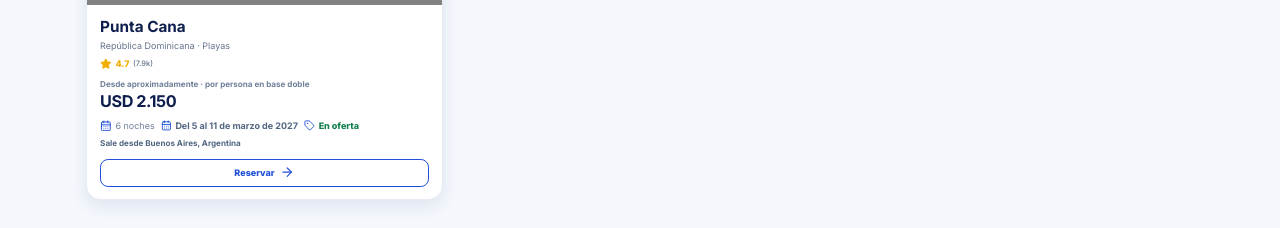
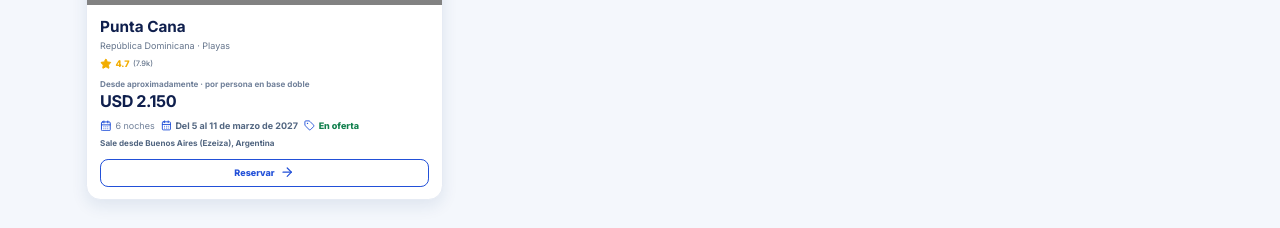
Before and after one commit to nico-cesolari/mundoglobal-travel, a React (Vite) app: page / in a window 1280 px wide. Shown: the part 1720-1948 px from the top of the page. Built offline with nearby package versions, Linux system fonts and the light colour scheme; grey boxes are pictures that could not be loaded.

Commit message:
Show Ezeiza explicitly for all air departures

```diff
--- a/src/App.tsx
+++ b/src/App.tsx
@@ -33,13 +33,13 @@ type BookingPassenger = { fullName: string; documentNumber: string; birthDate: s
 type SavedPassenger = BookingPassenger & { id: string; contactEmail?: string; contactPhone?: string; };
 type IncomeEntry = { id: number; reference: string; packageId?: number; client: string; contactEmail?: string; contactPhone?: string; destination?: string; departureCity?: string; departureDate?: string; returnDate?: string; amount: number; currency?: string; method: string; status: "Acreditado" | "Pendiente"; reservationStatus?: "Confirmada" | "Cancelada"; cancellationDate?: string; date: string; createdAt?: string; travelers?: number; nights?: number; passengers?: BookingPassenger[]; };
 const packages: Package[] = [
-  { id: 1, name: "Cancún", country: "México", category: "Playas", tripType: "Turismo", price: 2725, currency: "USD", priceApproximate: true, rating: 4.8, reviews: "12.5k", days: 7, departureCity: "Buenos Aires, Argentina", departureDate: "2027-01-15", returnDate: "2027-01-21", tag: "Más elegido", image: "/images/cancun.jpg", focalPoint: {x:52,y:48}, hotelName: "Hotel Riu Cancun", hotelLocation: "Boulevard Kukulcan, Zona Hotelera, Cancún, México", hotelImage: "https://images.unsplash.com/photo-1566073771259-6a8506099945?auto=format&fit=crop&w=1200&q=85", transferIncluded: true, description: "Playas de arena blanca, aguas turquesas y resorts All Inclusive para desconectar de todo." },
-  { id: 4, name: "Roma", country: "Italia", category: "Cultura", tripType: "Turismo", price: 2450, currency: "USD", priceApproximate: true, rating: 4.7, reviews: "8.2k", days: 8, departureCity: "Buenos Aires, Argentina", departureDate: "2027-04-03", returnDate: "2027-04-10", image: "/images/roma.jpg", focalPoint: {x:50,y:50}, hotelName: "Hotel Artemide", hotelLocation: "Via Nazionale 22, Roma, Italia", hotelImage: "https://images.unsplash.com/photo-1542314831-068cd1dbfeeb?auto=format&fit=crop&w=1200&q=85", transferIncluded: false, description: "Historia, arquitectura y sabores italianos en una ciudad que nunca deja de sorprender." },
-  { id: 5, name: "Nueva York", country: "Estados Unidos", category: "Ciudades", tripType: "Turismo", price: 2250, currency: "USD", priceApproximate: true, rating: 4.8, reviews: "11.1k", days: 6, departureCity: "Buenos Aires, Argentina", departureDate: "2027-05-12", returnDate: "2027-05-17", image: "/images/nueva-york.jpg", focalPoint: {x:50,y:50}, hotelName: "Hotel Edison", hotelLocation: "228 West 47th Street, New York, Estados Unidos", hotelImage: "https://images.unsplash.com/photo-1551882547-ff40c63fe5fa?auto=format&fit=crop&w=1200&q=85", transferIncluded: true, description: "Descubrí la ciudad que nunca duerme, sus barrios, espectáculos y gastronomía." },
-  { id: 6, name: "Punta Cana", country: "República Dominicana", category: "Playas", tripType: "Turismo", price: 2150, currency: "USD", priceApproximate: true, rating: 4.7, reviews: "7.9k", days: 7, departureCity: "Buenos Aires, Argentina", departureDate: "2027-03-05", returnDate: "2027-03-11", tag: "¡Oferta!", image: "/images/punta-cana.jpg", focalPoint: {x:50,y:50}, hotelName: "Barceló Bávaro Palace", hotelLocation: "Playa Bávaro, Punta Cana, República Dominicana", hotelImage: "https://images.unsplash.com/photo-1571896349842-33c89424de2d?auto=format&fit=crop&w=1200&q=85", transferIncluded: true, description: "Un paraíso caribeño con resorts frente al mar y servicio All Inclusive." },
+  { id: 1, name: "Cancún", country: "México", category: "Playas", tripType: "Turismo", price: 2725, currency: "USD", priceApproximate: true, rating: 4.8, reviews: "12.5k", days: 7, departureCity: "Buenos Aires (Ezeiza), Argentina", departureDate: "2027-01-15", returnDate: "2027-01-21", tag: "Más elegido", image: "/images/cancun.jpg", focalPoint: {x:52,y:48}, hotelName: "Hotel Riu Cancun", hotelLocation: "Boulevard Kukulcan, Zona Hotelera, Cancún, México", hotelImage: "https://images.unsplash.com/photo-1566073771259-6a8506099945?auto=format&fit=crop&w=1200&q=85", transferIncluded: true, description: "Playas de arena blanca, aguas turquesas y resorts All Inclusive para desconectar de todo." },
+  { id: 4, name: "Roma", country: "Italia", category: "Cultura", tripType: "Turismo", price: 2450, currency: "USD", priceApproximate: true, rating: 4.7, reviews: "8.2k", days: 8, departureCity: "Buenos Aires (Ezeiza), Argentina", departureDate: "2027-04-03", returnDate: "2027-04-10", image: "/images/roma.jpg", focalPoint: {x:50,y:50}, hotelName: "Hotel Artemide", hotelLocation: "Via Nazionale 22, Roma, Italia", hotelImage: "https://images.unsplash.com/photo-1542314831-068cd1dbfeeb?auto=format&fit=crop&w=1200&q=85", transferIncluded: false, description: "Historia, arquitectura y sabores italianos en una ciudad que nunca deja de sorprender." },
+  { id: 5, name: "Nueva York", country: "Estados Unidos", category: "Ciudades", tripType: "Turismo", price: 2250, currency: "USD", priceApproximate: true, rating: 4.8, reviews: "11.1k", days: 6, departureCity: "Buenos Aires (Ezeiza), Argentina", departureDate: "2027-05-12", returnDate: "2027-05-17", image: "/images/nueva-york.jpg", focalPoint: {x:50,y:50}, hotelName: "Hotel Edison", hotelLocation: "228 West 47th Street, New York, Estados Unidos", hotelImage: "https://images.unsplash.com/photo-1551882547-ff40c63fe5fa?auto=format&fit=crop&w=1200&q=85", transferIncluded: true, description: "Descubrí la ciudad que nunca duerme, sus barrios, espectáculos y gastronomía." },
+  { id: 6, name: "Punta Cana", country: "República Dominicana", category: "Playas", tripType: "Turismo", price: 2150, currency: "USD", priceApproximate: true, rating: 4.7, reviews: "7.9k", days: 7, departureCity: "Buenos Aires (Ezeiza), Argentina", departureDate: "2027-03-05", returnDate: "2027-03-11", tag: "¡Oferta!", image: "/images/punta-cana.jpg", focalPoint: {x:50,y:50}, hotelName: "Barceló Bávaro Palace", hotelLocation: "Playa Bávaro, Punta Cana, República Dominicana", hotelImage: "https://images.unsplash.com/photo-1571896349842-33c89424de2d?auto=format&fit=crop&w=1200&q=85", transferIncluded: true, description: "Un paraíso caribeño con resorts frente al mar y servicio All Inclusive." },
   { id: 7, name: "Camboriú", country: "Brasil", category: "Playas", tripType: "Turismo", price: 795, currency: "USD", priceApproximate: true, rating: 4.8, reviews: "6.8k", days: 8, nights: 7, departureCity: "Córdoba, Argentina", departureDate: "2027-01-07", returnDate: "2027-01-14", image: "/images/camboriu.png", focalPoint: {x:50,y:50}, hotelName: "Hotel Vieiras", hotelLocation: "Balneário Camboriú, Santa Catarina, Brasil", hotelImage: "https://images.unsplash.com/photo-1564501049412-61c2a3083791?auto=format&fit=crop&w=1200&q=85", includes: [{ icon: "bus", title: "Transporte terrestre ida y vuelta", description: "Salida grupal desde Córdoba en servicio de bus, sujeto a confirmación del operador." }, { icon: "hotel", title: "Hotel Vieiras · 7 noches", description: "Alojamiento en habitación doble con media pensión: desayuno y cena." }], transferIncluded: false, description: "Disfrutá las playas de Santa Catarina, sus paseos costeros y la energía de uno de los destinos más elegidos de Brasil." },
-  { id: 8, name: "El Chaltén", country: "Argentina", category: "Aventuras", tripType: "Turismo", price: 1090000, currency: "ARS", priceApproximate: true, fewSeats: true, validUntil: "2026-11-30", rating: 4.9, reviews: "2.3k", days: 6, nights: 5, departureCity: "Buenos Aires, Argentina", departureDate: "2027-02-20", returnDate: "2027-02-25", image: "/images/el-chalten.png", focalPoint: {x:50,y:50}, hotelName: "Los Cerros del Chaltén Boutique Hotel", hotelLocation: "Av. San Martín 260, El Chaltén, Santa Cruz, Argentina", hotelImage: "https://images.unsplash.com/photo-1566073771259-6a8506099945?auto=format&fit=crop&w=1200&q=85", includes: [{ icon: "plane", title: "Vuelo ida y vuelta Buenos Aires (Ezeiza) – El Calafate", description: "Tarifa aérea de referencia, con horarios, equipaje y tasas a confirmar." }, { icon: "hotel", title: "Los Cerros Boutique Hotel · 5 noches", description: "Alojamiento en habitación doble compartida." }, { icon: "bus", title: "Traslados ida y vuelta El Calafate – El Chaltén", description: "Servicio regular terrestre. Horarios y disponibilidad sujetos a confirmación." }, { icon: "shield", title: "Asistencia al viajero", description: "Cobertura y condiciones a confirmar." }], transferIncluded: false, description: "Descubrí la capital nacional del trekking, con senderos de montaña, lagunas de deshielo y vistas inolvidables del Fitz Roy." },
-  { id: 9, name: "Madrid", country: "España", category: "Ciudades", tripType: "Turismo", price: 2450, currency: "USD", priceApproximate: true, rating: 4.8, reviews: "6.4k", days: 8, nights: 7, departureCity: "Buenos Aires, Argentina", departureDate: "2027-06-10", returnDate: "2027-06-17", tag: "Recomendado", image: "/images/madrid.png", focalPoint: {x:50,y:50}, hotelName: "Hotel Riu Plaza España", hotelLocation: "Calle Gran Vía 84, Madrid, España", hotelImage: "https://images.unsplash.com/photo-1566665797739-1674de7a421a?auto=format&fit=crop&w=1200&q=85", transferIncluded: true, description: "Recorré la capital española entre sus plazas históricas, museos, gastronomía y barrios llenos de vida. Una escapada urbana ideal para descubrir Madrid a tu ritmo." }
+  { id: 8, name: "El Chaltén", country: "Argentina", category: "Aventuras", tripType: "Turismo", price: 1090000, currency: "ARS", priceApproximate: true, fewSeats: true, validUntil: "2026-11-30", rating: 4.9, reviews: "2.3k", days: 6, nights: 5, departureCity: "Buenos Aires (Ezeiza), Argentina", departureDate: "2027-02-20", returnDate: "2027-02-25", image: "/images/el-chalten.png", focalPoint: {x:50,y:50}, hotelName: "Los Cerros del Chaltén Boutique Hotel", hotelLocation: "Av. San Martín 260, El Chaltén, Santa Cruz, Argentina", hotelImage: "https://images.unsplash.com/photo-1566073771259-6a8506099945?auto=format&fit=crop&w=1200&q=85", includes: [{ icon: "plane", title: "Vuelo ida y vuelta Buenos Aires (Ezeiza) – El Calafate", description: "Tarifa aérea de referencia, con horarios, equipaje y tasas a confirmar." }, { icon: "hotel", title: "Los Cerros Boutique Hotel · 5 noches", description: "Alojamiento en habitación doble compartida." }, { icon: "bus", title: "Traslados ida y vuelta El Calafate – El Chaltén", description: "Servicio regular terrestre. Horarios y disponibilidad sujetos a confirmación." }, { icon: "shield", title: "Asistencia al viajero", description: "Cobertura y condiciones a confirmar." }], transferIncluded: false, description: "Descubrí la capital nacional del trekking, con senderos de montaña, lagunas de deshielo y vistas inolvidables del Fitz Roy." },
+  { id: 9, name: "Madrid", country: "España", category: "Ciudades", tripType: "Turismo", price: 2450, currency: "USD", priceApproximate: true, rating: 4.8, reviews: "6.4k", days: 8, nights: 7, departureCity: "Buenos Aires (Ezeiza), Argentina", departureDate: "2027-06-10", returnDate: "2027-06-17", tag: "Recomendado", image: "/images/madrid.png", focalPoint: {x:50,y:50}, hotelName: "Hotel Riu Plaza España", hotelLocation: "Calle Gran Vía 84, Madrid, España", hotelImage: "https://images.unsplash.com/photo-1566665797739-1674de7a421a?auto=format&fit=crop&w=1200&q=85", transferIncluded: true, description: "Recorré la capital española entre sus plazas históricas, museos, gastronomía y barrios llenos de vida. Una escapada urbana ideal para descubrir Madrid a tu ritmo." }
 ];
 
 const savedPassengerStorageKey = (identity: string) => identity.trim()
@@ -222,16 +222,16 @@ const loadIncomeEntries = (): IncomeEntry[] => {
   const savedEntries = loadSavedReservationEntries();
   return savedEntries.length ? savedEntries : demoIncomeEntries;
 };
-const PACKAGE_PRICE_CATALOG_VERSION = "2026-11-16-origin-airports-v1";
+const PACKAGE_PRICE_CATALOG_VERSION = "2026-11-16-ezeiza-origin-v2";
 
 const PACKAGE_PRICE_OVERRIDES: Record<number, Partial<Package>> = {
-  1: { price: 2725, currency: "USD", priceApproximate: true, oldPrice: undefined, originalPrice: undefined },
-  4: { price: 2450, currency: "USD", priceApproximate: true, oldPrice: undefined, originalPrice: undefined },
-  5: { price: 2250, currency: "USD", priceApproximate: true, oldPrice: undefined, originalPrice: undefined, departureCity: "Buenos Aires, Argentina" },
-  6: { price: 2150, currency: "USD", priceApproximate: true, oldPrice: undefined, originalPrice: undefined },
+  1: { price: 2725, currency: "USD", priceApproximate: true, oldPrice: undefined, originalPrice: undefined, departureCity: "Buenos Aires (Ezeiza), Argentina" },
+  4: { price: 2450, currency: "USD", priceApproximate: true, oldPrice: undefined, originalPrice: undefined, departureCity: "Buenos Aires (Ezeiza), Argentina" },
+  5: { price: 2250, currency: "USD", priceApproximate: true, oldPrice: undefined, originalPrice: undefined, departureCity: "Buenos Aires (Ezeiza), Argentina" },
+  6: { price: 2150, currency: "USD", priceApproximate: true, oldPrice: undefined, originalPrice: undefined, departureCity: "Buenos Aires (Ezeiza), Argentina" },
   7: { price: 795, currency: "USD", priceApproximate: true, oldPrice: undefined, originalPrice: undefined, departureCity: "Córdoba, Argentina", departureDate: "2027-01-07", returnDate: "2027-01-14", hotelName: "Hotel Vieiras", hotelLocation: "Balneário Camboriú, Santa Catarina, Brasil" },
-  8: { price: EL_CHALTEN_PRICE_ARS, currency: "ARS", priceApproximate: true, oldPrice: undefined, originalPrice: undefined, fewSeats: true, validUntil: "2026-11-30", departureCity: "Buenos Aires, Argentina" },
-  9: { price: 2450, currency: "USD", priceApproximate: true, oldPrice: undefined, originalPrice: undefined }
+  8: { price: EL_CHALTEN_PRICE_ARS, currency: "ARS", priceApproximate: true, oldPrice: undefined, originalPrice: undefined, fewSeats: true, validUntil: "2026-11-30", departureCity: "Buenos Aires (Ezeiza), Argentina" },
+  9: { price: 2450, currency: "USD", priceApproximate: true, oldPrice: undefined, originalPrice: undefined, departureCity: "Buenos Aires (Ezeiza), Argentina" }
 };
 
 const loadSavedPackages = (): Package[] => {
```
